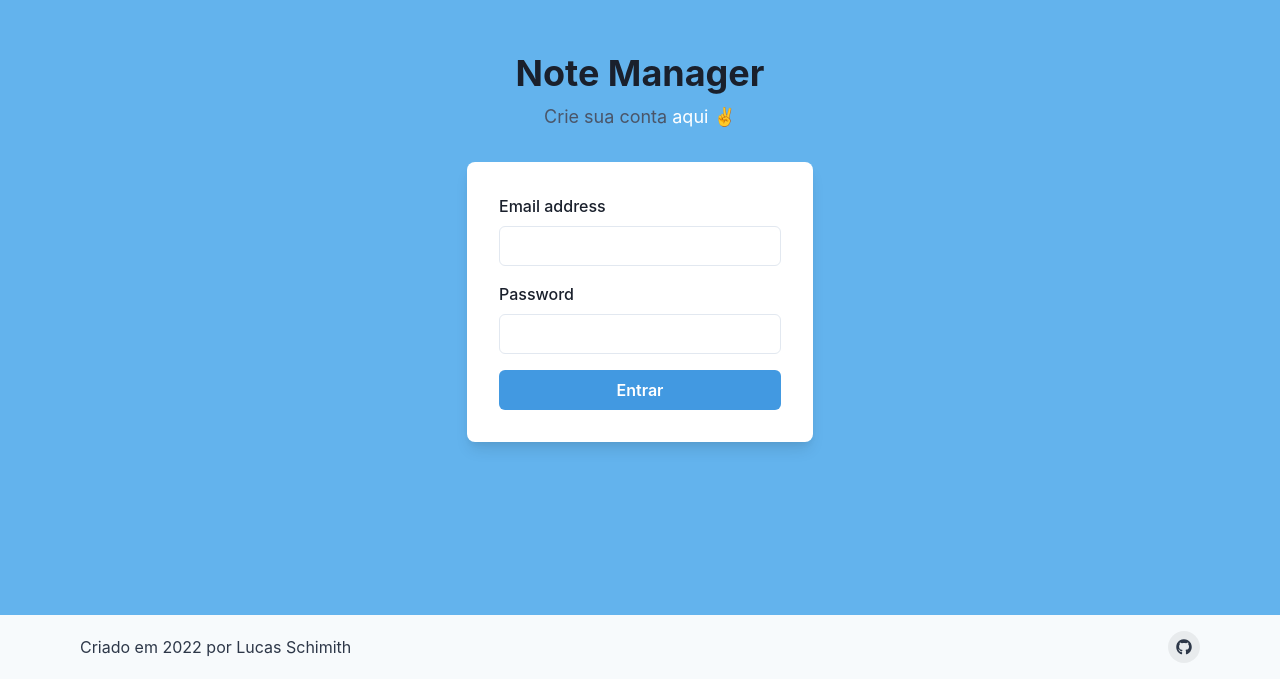
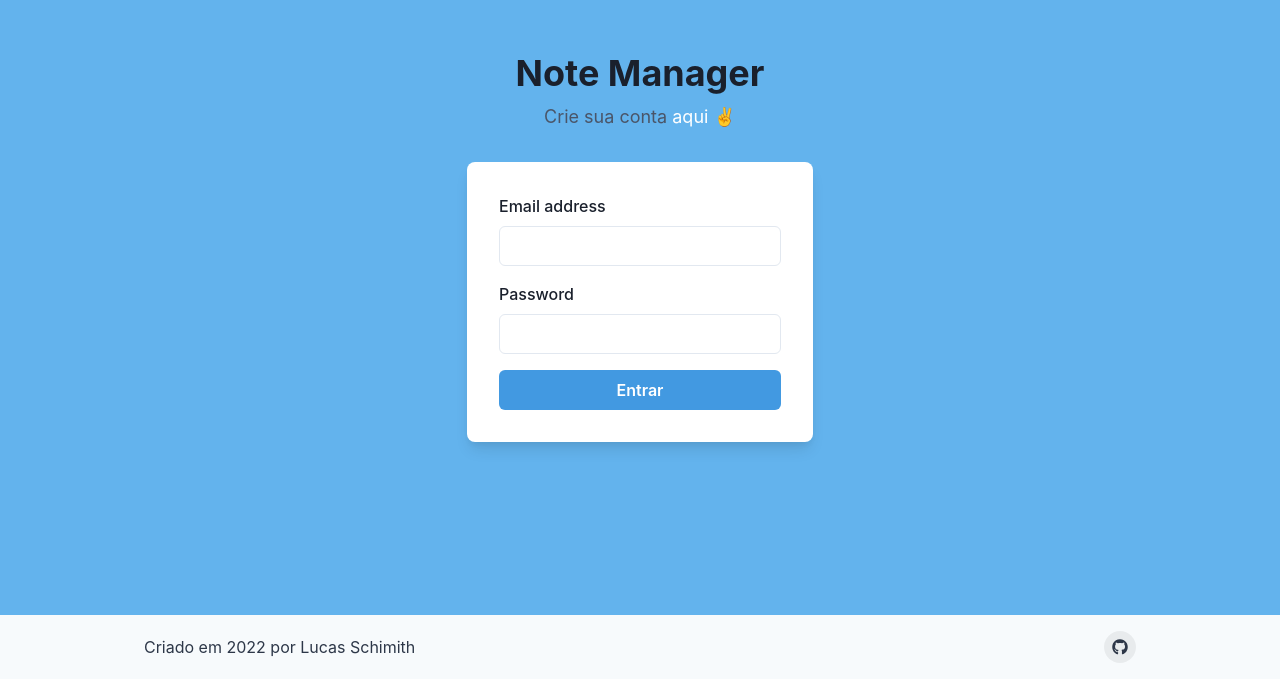
Before and after one commit to flcs/NoteManagerFrontend, a React (Create React App) app: page / in a window 1280 px wide. Shown: the part 121-800 px from the top of the page. Built offline with nearby package versions, Linux system fonts and the light colour scheme.

Commit message:
fix: footer resize

```diff
--- a/src/components/Footer/index.tsx
+++ b/src/components/Footer/index.tsx
@@ -47,11 +47,11 @@ export default function Footer() {
     <Box
       bg={useColorModeValue("gray.50", "gray.900")}
       color={useColorModeValue("gray.700", "gray.200")}
-      w='100vw'
+      // w='100vw'
     >
       <Container
         as={Stack}
-        maxW={"6xl"}
+        maxW={"5xl"}
         py={4}
         direction={{ base: "column", md: "row" }}
         spacing={4}
```
